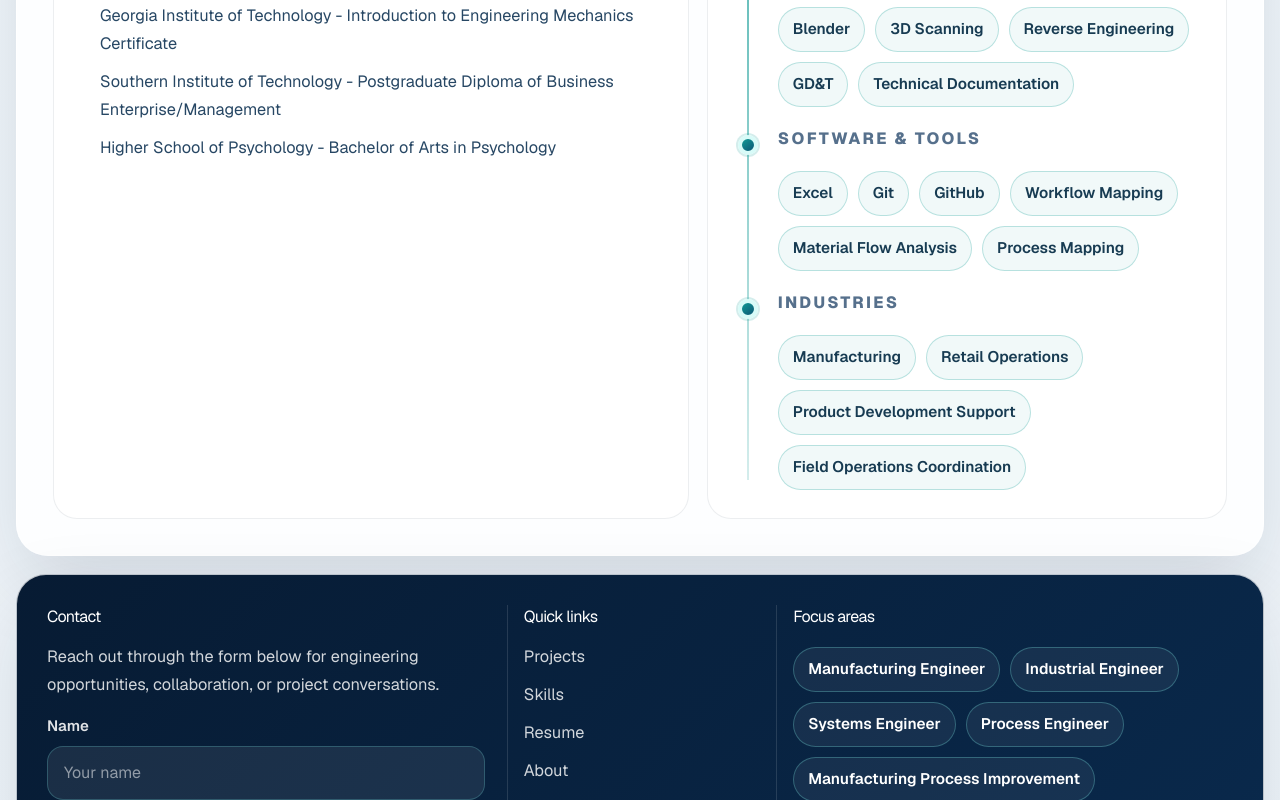
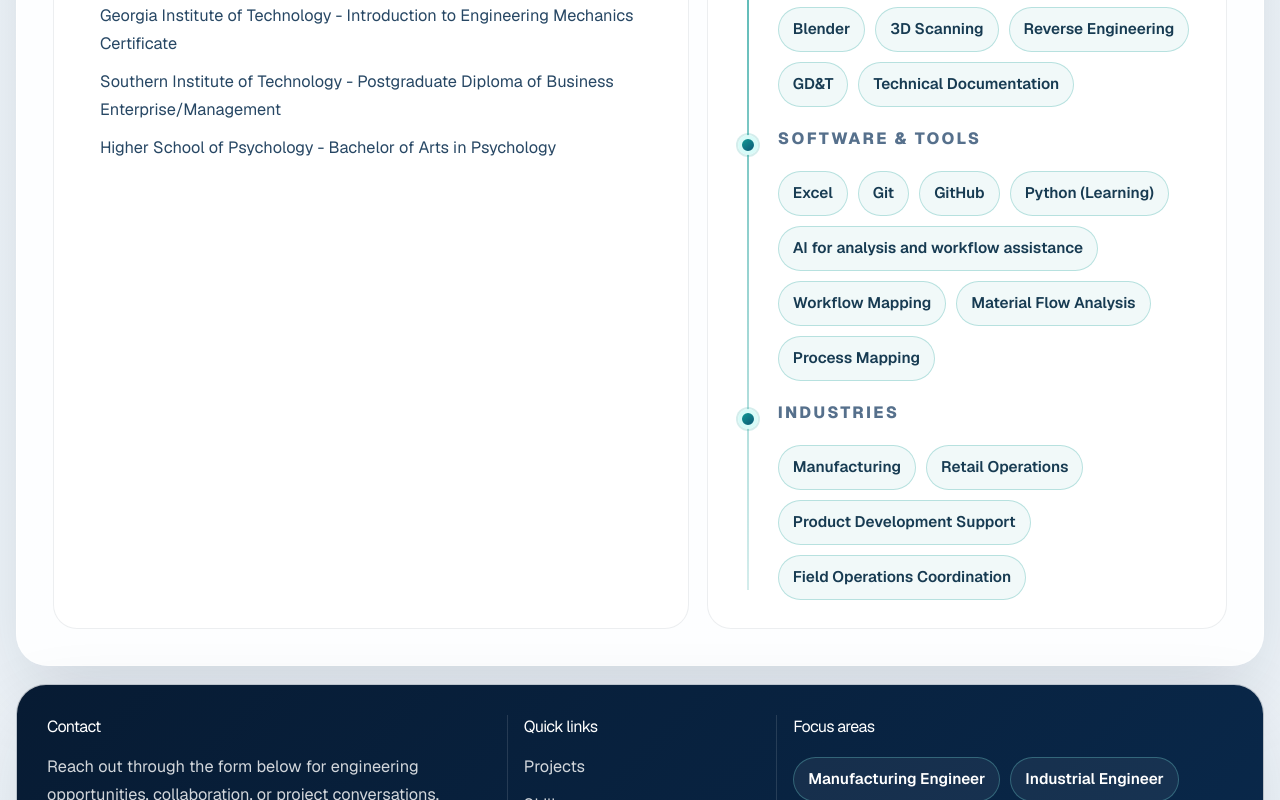
Before and after one commit to ElviraLabs/personal_site, a Next.js app: page / in a window 1280 px wide. Shown: the part 4777-5577 px from the top of the page. Built offline with nearby package versions, Linux system fonts and the light colour scheme.

Commit message:
Add Python learning and AI skills

```diff
--- a/app/page.tsx
+++ b/app/page.tsx
@@ -83,6 +83,8 @@ const skills = [
   "CAD Engineer",
   "Reverse Engineering",
   "3D Scanning",
+  "Python (Learning)",
+  "AI-Assisted Analysis",
 ] as const;
 
 const skillGroups = [
@@ -118,6 +120,8 @@ const skillGroups = [
       "Excel",
       "Git",
       "GitHub",
+      "Python (Learning)",
+      "AI for analysis and workflow assistance",
       "Workflow Mapping",
       "Material Flow Analysis",
       "Process Mapping",
```
